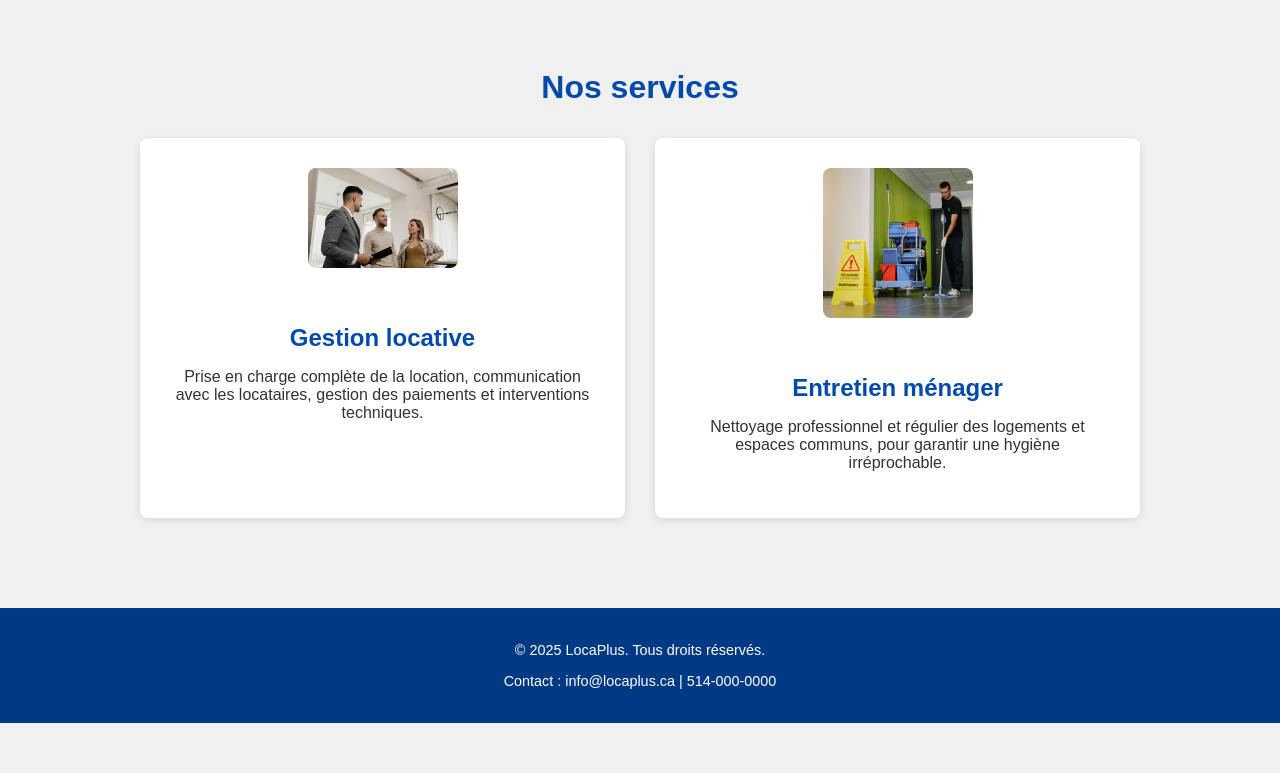
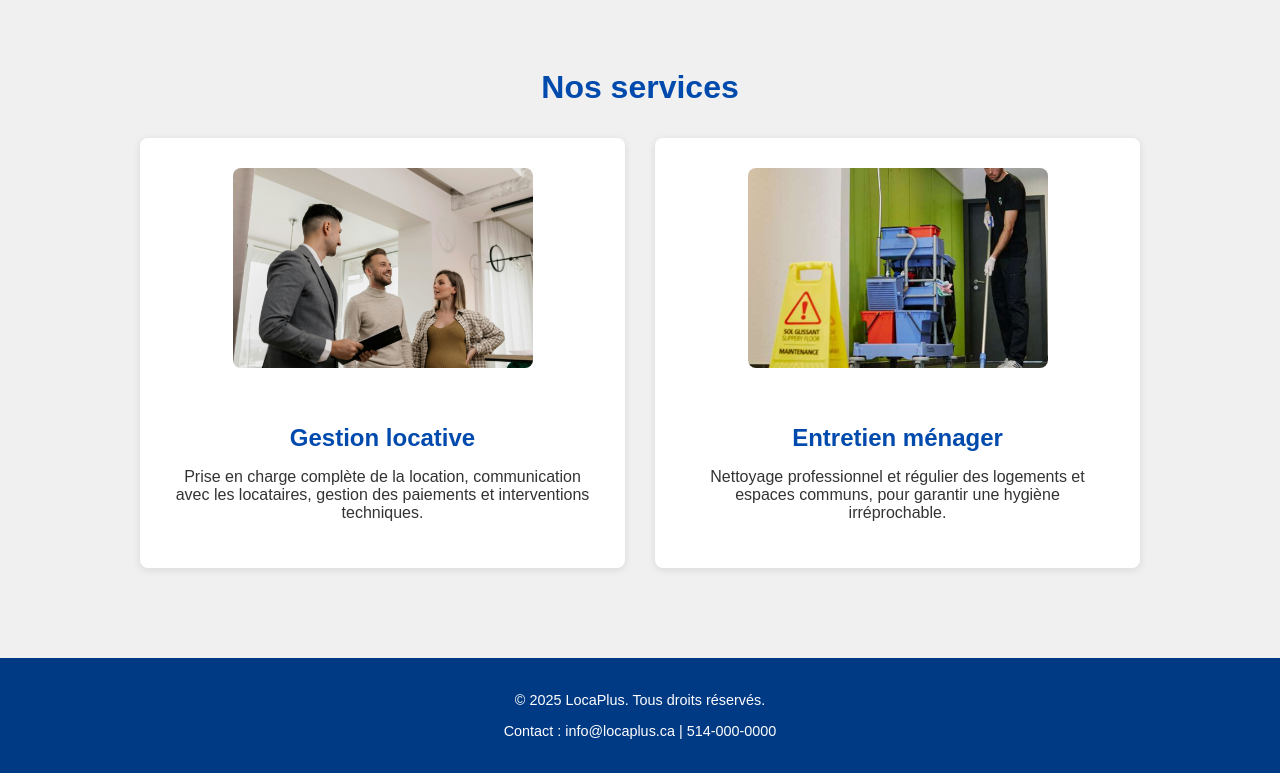
Before and after one commit to r-o-c-k-s/locaplus-site, a plain HTML site: page index.html in a window 1280 px wide. Shown: the part 746-1519 px from the top of the page. Before the commit the page ends 1469 px from the top, so only its background shows below. Drawn offline with Linux system fonts and the light colour scheme.

Commit message:
Ajout des images de services et ajustement du style

```diff
--- a/index.html
+++ b/index.html
@@ -37,6 +37,7 @@
       font-weight: bold;
     }
 
+    /* Vidéo */
     .video-section {
       position: relative;
       width: 100%;
@@ -102,8 +103,9 @@
 
     .service img {
       width: 100%;
-      max-width: 150px;
-      height: auto;
+      max-width: 300px;
+      height: 200px;
+      object-fit: cover;
       margin-bottom: 20px;
       border-radius: 8px;
     }
@@ -170,7 +172,6 @@
     </div>
   </section>
 
-  <!-- Nos services -->
   <section class="section">
     <h3>Nos services</h3>
     <div class="services">
```
